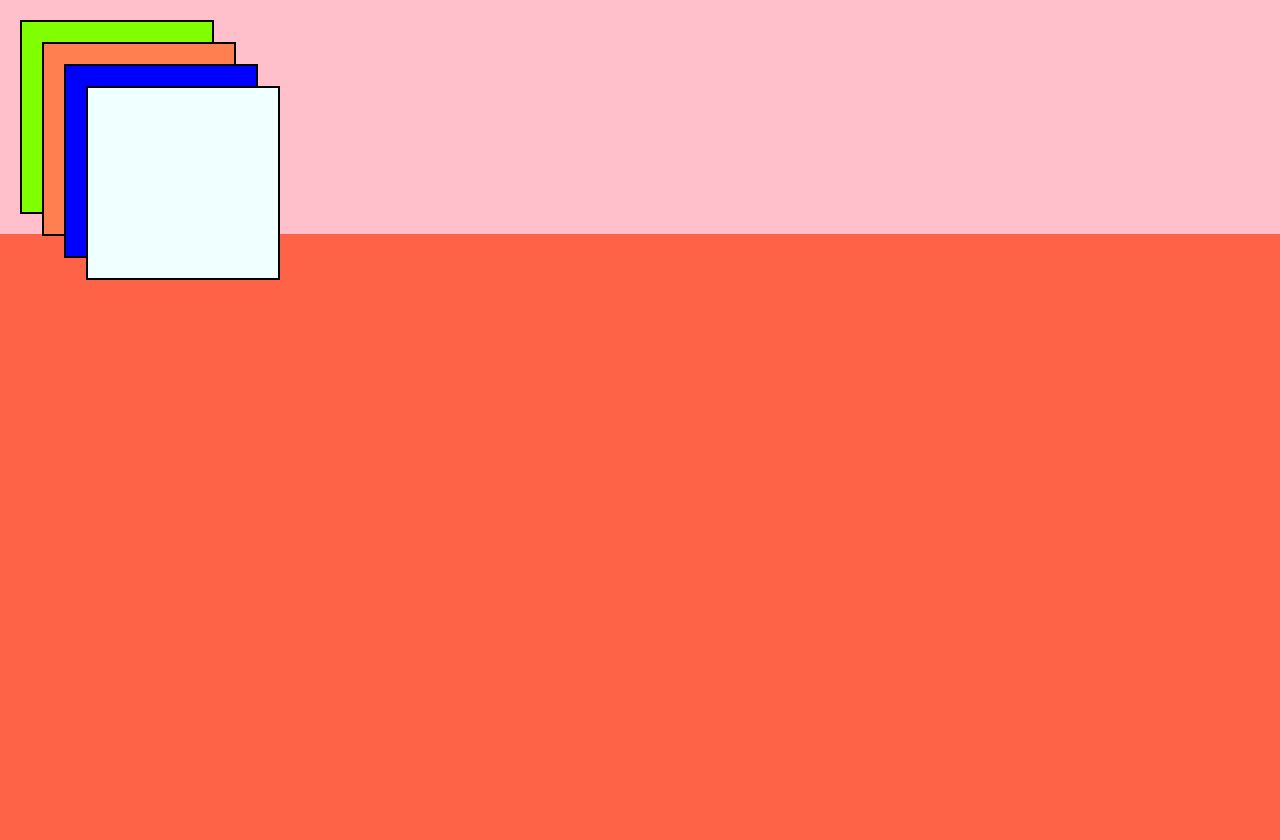
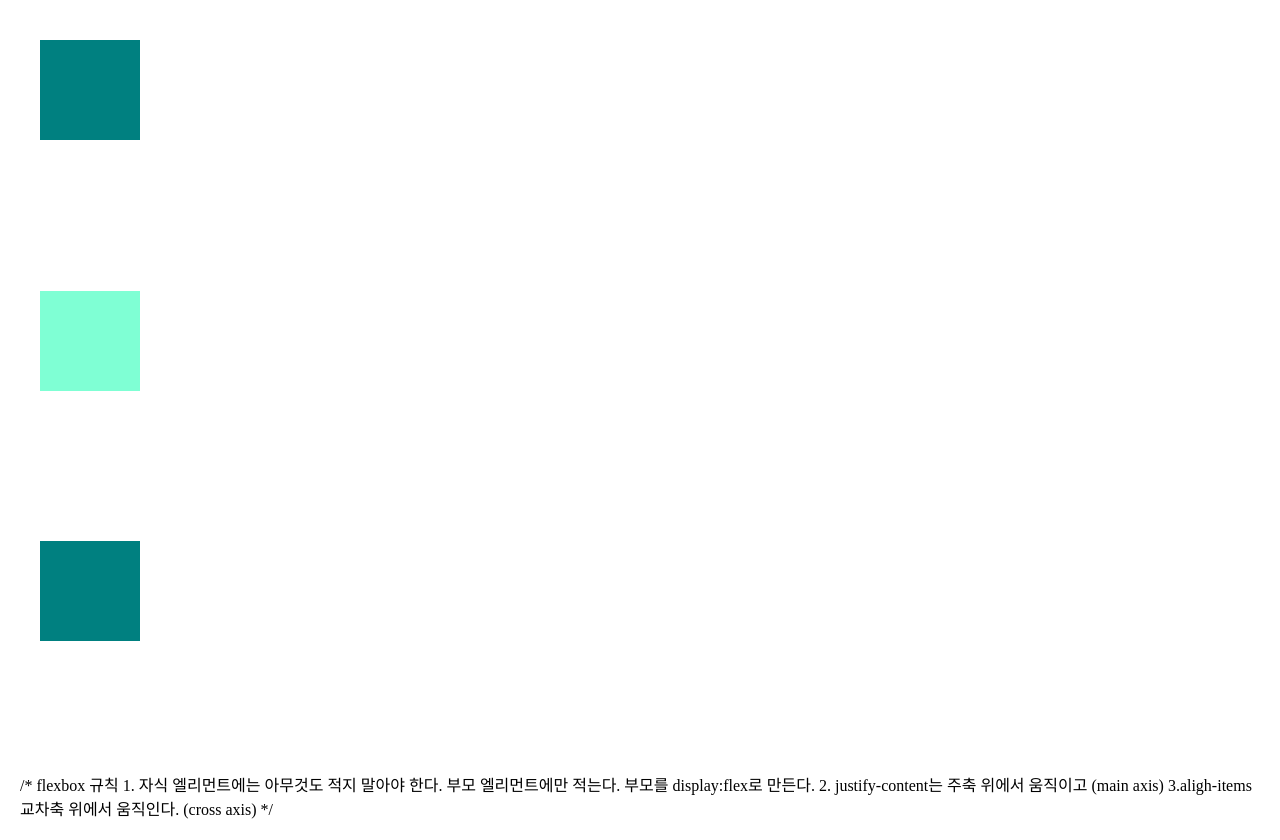
Before and after one commit to ANchangwan/KAKAO_CLONE, a plain HTML site: page home.html in a window 1280 px wide. Before the commit the page ends 800 px from the top, so only its background shows below. Drawn offline with Linux system fonts and the light colour scheme.

Commit message:
flex study

```diff
--- a/home.html
+++ b/home.html
@@ -1,5 +1,5 @@
 <!DOCTYPE html>
-<html lang="ko">
+<html lang="kr">
 <head>
     <meta charset="UTF-8">
     <meta http-equiv="X-UA-Compatible" content="IE=edge">
@@ -7,41 +7,43 @@
     <link rel="stylesheet" href="style.css">
     <title>kakao Clone Coding</title>
     <style>
-      html{
-        background-color: tomato;
+      body{
+        height: 100vh;
+        margin: 20px;
+        display: flex;
+        flex-direction: column;
+        justify-content:space-between;
+
+
       }
-      body{
-          margin:0;
-          padding:20px;
-          background-color: pink;
-      }
-      div{
-          width:150px;
-          height:150px;
-          padding:20px;
-          border: solid black 2px;
-      }
-      #first{
-          background-color: chartreuse;
+     div{
+        margin:20px;
+        width: 100px;
+        height: 100px;
+        background-color: teal;
       }
       #second{
-          background-color: coral;
-      }
-      #third{
-          background-color: blue;
-      }
-      #forth{
-          background-color: azure;
+          background-color: aquamarine;
       }
     </style>
 </head>
 <body>
-    <div id="first">
-        <div id="second">
-            <div id="third">
-                <div id="forth"></div>
-            </div>
-        </div>
-    </div>
+
+    <div></div>
+    <div id="second"></div>
+    <div></div>
+
 </body>
 </html>
+/*
+flexbox 규칙
+
+1.
+자식 엘리먼트에는 아무것도 적지 말아야 한다.
+부모 엘리먼트에만 적는다.
+부모를 display:flex로 만든다.
+
+2. justify-content는 주축 위에서 움직이고 (main axis)
+
+3.aligh-items 교차축 위에서 움직인다. (cross axis)
+*/
```
